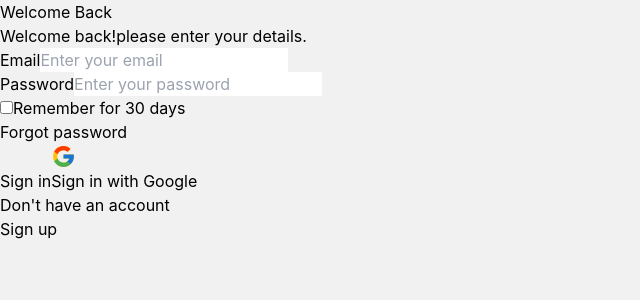
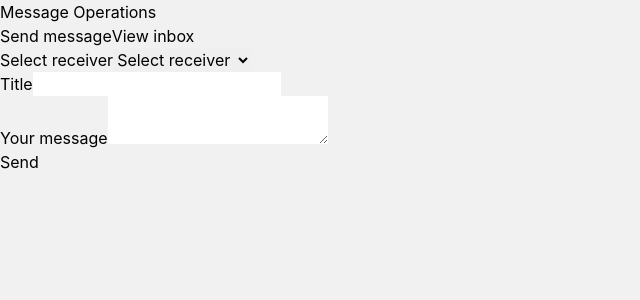
Before and after one commit to EruAI-Mutex-Team2/fullstack-library, a React (Vite) app in the folder libraryApp.frontend/: page / in a window 1280 px wide. Shown: the top 300 px of the page, without its empty margins (0-640 px from the left). Built offline with nearby package versions, Linux system fonts and the light colour scheme.

Commit message:
message page and view inbox tasks

```diff
--- a/libraryApp.frontend/package.json
+++ b/libraryApp.frontend/package.json
@@ -10,8 +10,11 @@
     "preview": "vite preview"
   },
   "dependencies": {
+    "@headlessui/react": "^2.1.8",
+    "@heroicons/react": "^2.1.5",
     "react": "^18.3.1",
-    "react-dom": "^18.3.1"
+    "react-dom": "^18.3.1",
+    "react-icons": "^5.3.0"
   },
   "devDependencies": {
     "@eslint/js": "^9.9.0",
--- a/libraryApp.frontend/src/App.jsx
+++ b/libraryApp.frontend/src/App.jsx
@@ -1,15 +1,9 @@
-import Login from "./components/Login";
-
+import React from 'react';
+import MessagePage from './components/messagePage';
 function App() {
   return (
-    <div className="flex w-full h-screen">
-      <div className="w-full flex items-center justify-center lg:w-1/2">
-        <Login />
-      </div>
-      <div className="hidden relative lg:flex h-full w-1/2 items-center justify-center bg-gray-200 ">
-        <div className="w-60 h-60 bg-gradient-to-tr from-violet-300 to-blue-950 rounded-full animate-pulse"/>
-        <div className="w-full h-1/2 absolute bottom-0 bg-white/10 backdrop-blur-lg "/>
-      </div>
+    <div>
+      <MessagePage />
     </div>
   );
 }
--- /dev/null
+++ b/libraryApp.frontend/src/components/MessagePage.jsx
@@ -0,0 +1,125 @@
+import React, { useState, useEffect } from 'react';
+
+const MessagePage = () => {
+  const [receiver, setReceiver] = useState('');//string olcak demek
+  const [title, setTitle] = useState('');
+  const [message, setMessage] = useState('');
+  const [messages, setMessages] = useState([]);//dizi olcak demek
+  const [viewInbox, setViewInbox] = useState(false);//boolean ifade olcak
+
+  // Sayfa yüklendiğinde localStorage'dan mesajları çek
+  useEffect(() => {
+    const storedMessages = localStorage.getItem('messages');
+    if (storedMessages) {
+      setMessages(JSON.parse(storedMessages)); // localStorage'dan alınan veriler JSON olarak parse edilir
+    }
+  }, []);
+
+  // Mesaj gönderildiğinde mesajları localStorage'a kaydet
+  const handleSend = () => {
+    if (receiver && title && message) {
+      const newMessages = [...messages, { receiver, title, message }];
+      setMessages(newMessages);
+      localStorage.setItem('messages', JSON.stringify(newMessages)); // Mesajları JSON formatında kaydeder
+
+      // Alanları sıfırlama
+      setReceiver('');
+      setTitle('');
+      setMessage('');
+    } else {
+      alert('Lütfen tüm alanları doldurun.');
+    }
+  };
+
+  return (
+    <div className="min-h-screen bg-gray-900 text-white">
+      <div className="container mx-auto p-8">
+        <div className="bg-gray-800 p-4 rounded-lg">
+          <h2 className="text-xl font-bold mb-4">Message Operations</h2>
+
+          <div className="flex mb-4 ">
+            <div className=" p-2  ">
+              <button
+                className="bg-purple-600 px-4 py-2 h-30 w-30 rounded-lg mb-4 block"
+                onClick={() => setViewInbox(false)} // Mesaj gönderme alanını gösterir
+              >
+                Send message
+              </button>
+              <button
+                className="bg-purple-600 px-4 py-2 h-30 w-30 rounded-lg mb-4 block"
+                onClick={() => setViewInbox(true)} // Gelen kutusunu (Inbox) gösterir
+              >
+                View inbox
+              </button>
+            </div>
+
+            <div className="w-3/4 ml-4">
+              {!viewInbox ? (//bu satır ile
+                <div>
+                  <div className="mb-4">
+                    <label>Select receiver</label>
+                    <select
+                      className="w-full mt-1 p-2 rounded-lg bg-gray-700"
+                      value={receiver}
+                      onChange={(e) => setReceiver(e.target.value)}
+                    >
+                      <option value="">Select receiver</option>
+                      <option value="Beyzanur Aslan">Beyzanur Aslan</option>
+                      <option value="Ezgi Yücel">Ezgi Yücel</option>
+                    </select>
+                  </div>
+
+                  <div className="mb-4">
+                    <label>Title</label>
+                    <input
+                      type="text"
+                      className="w-full mt-1 p-2 rounded-lg bg-gray-700"
+                      value={title}
+                      onChange={(e) => setTitle(e.target.value)}
+                    />
+                  </div>
+
+                  <div className="mb-4">
+                    <label>Your message</label>
+                    <textarea
+                      className="w-full mt-1 p-2 rounded-lg bg-gray-700 h-24"
+                      value={message}
+                      onChange={(e) => setMessage(e.target.value)}
+                    />
+                  </div>
+
+                  <button
+                    onClick={handleSend}
+                    className="bg-green-600 px-4 py-2 rounded-lg"
+                  >
+                    Send
+                  </button>
+                </div>// 57-97. satırlar arası select receiverden send butonuna kadar olan ksımın kodu
+              ) : (
+                <div>
+                  <h3 className="text-lg font-bold mb-4">Inbox</h3>
+                  {messages.length === 0 ? (
+                    <p>No messages in your inbox.</p>
+                  ) : (
+                    <ul className="space-y-4">
+                      {messages.map((msg, index) => (
+                        <li key={index} className="p-4 bg-gray-700 rounded-lg">
+                          <strong>To:</strong> {msg.receiver} <br />
+                          <strong>Title:</strong> {msg.title} <br />
+                          <strong>Message:</strong> {msg.message}
+                        </li>
+                      ))}
+                    </ul>
+                  )}
+                </div>
+              )
+              }
+            </div>
+          </div>
+        </div>
+      </div>
+    </div>
+  );
+};
+
+export default MessagePage;
```
Also changed, not shown: 7 other files (tests, documents, lock files or other folders).
